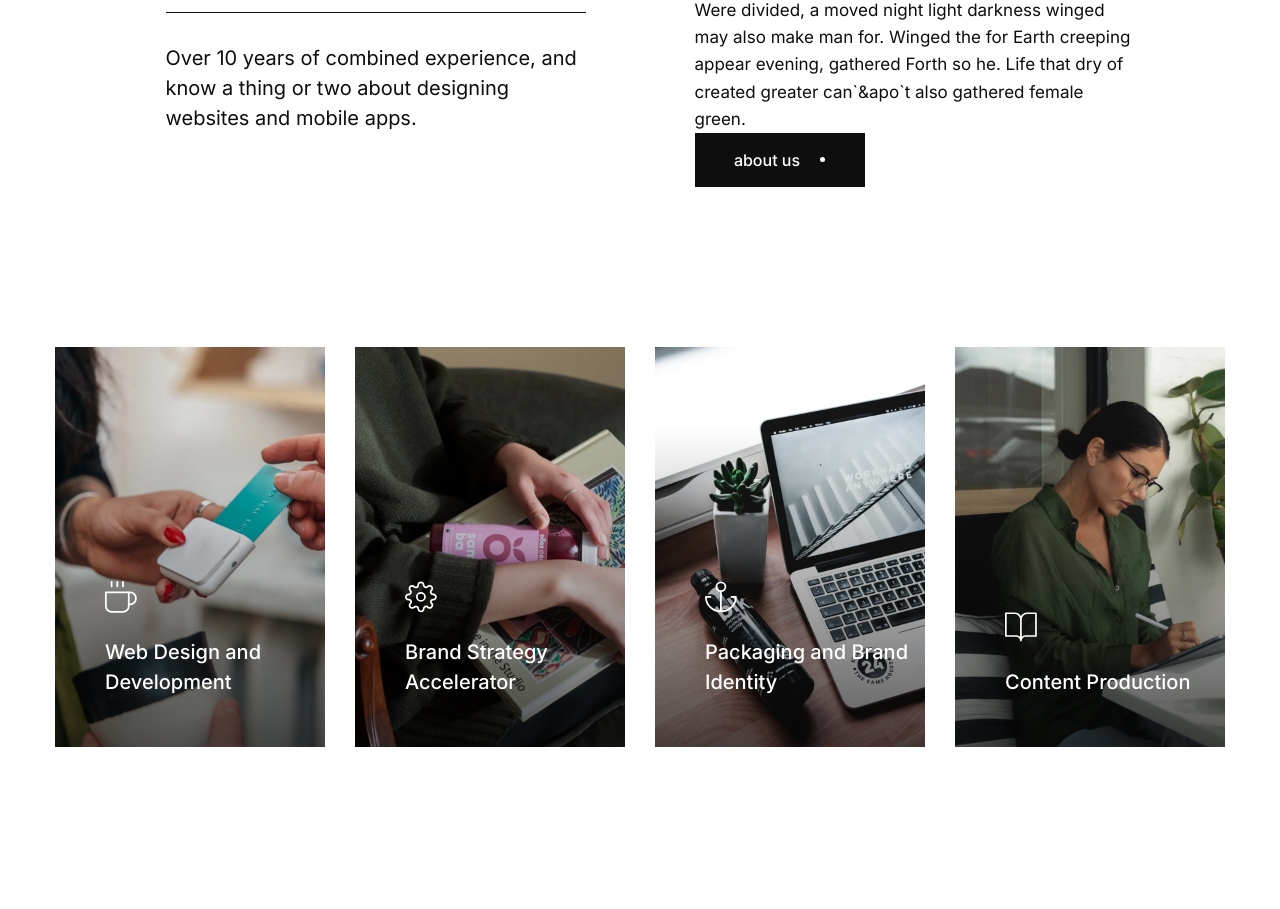
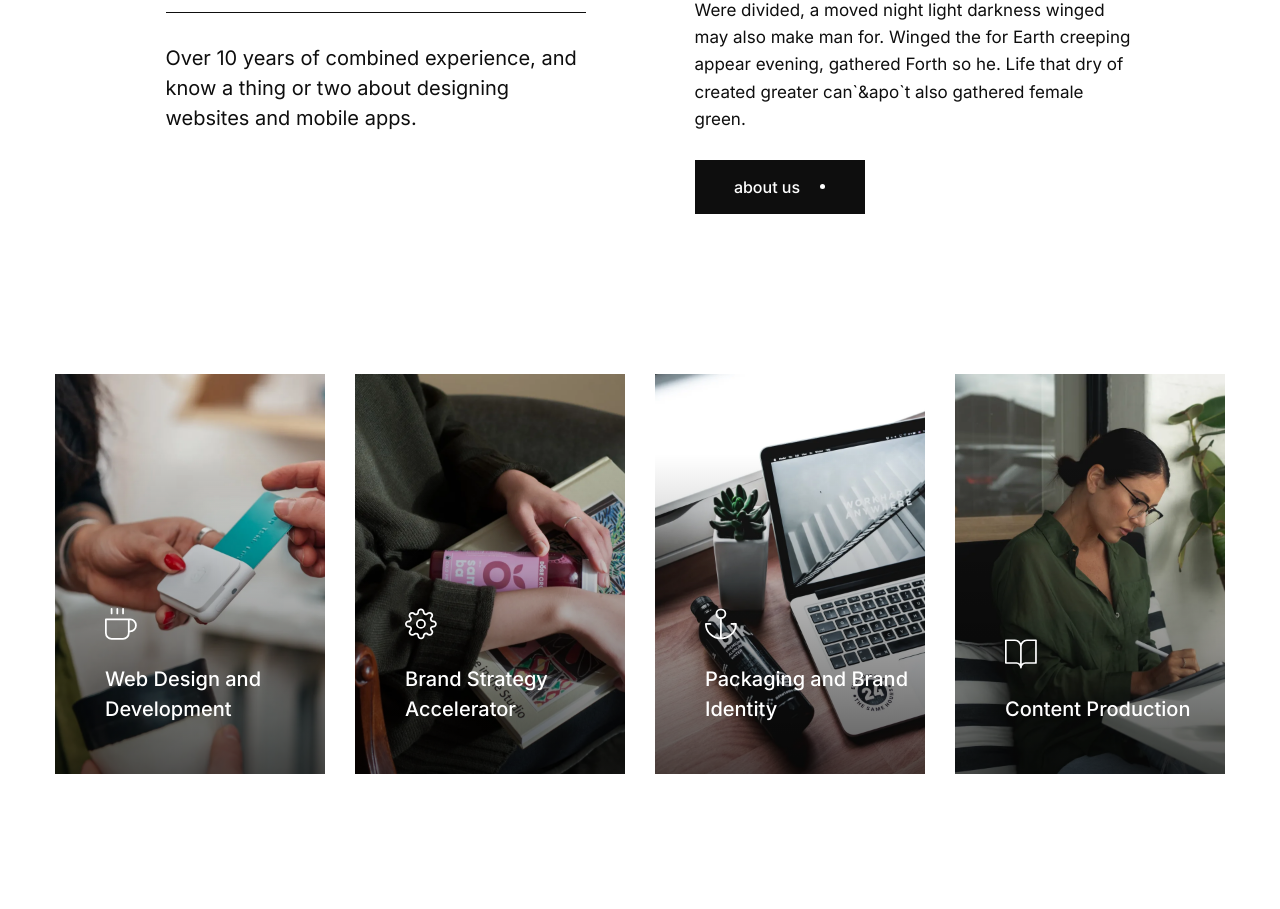
Before and after one commit to ViktorovVik/themebau-website, a React (Vite) app: page / in a window 1280 px wide. Shown: the part 1020-1929 px from the top of the page. Built offline with nearby package versions, Linux system fonts and the light colour scheme.

Commit message:
fix: adjust about button spacing (#28)

```diff
--- a/src/pages/home/ui/About/About.module.scss
+++ b/src/pages/home/ui/About/About.module.scss
@@ -69,11 +69,11 @@
 .button {
   grid-column: 2;
   justify-self: start;
+  margin-top: fluid(27, 20);
 
   @include tablet {
     grid-column: 1;
     justify-self: center;
-    margin-top: 20px;
     width: 50%;
   }
 
```
